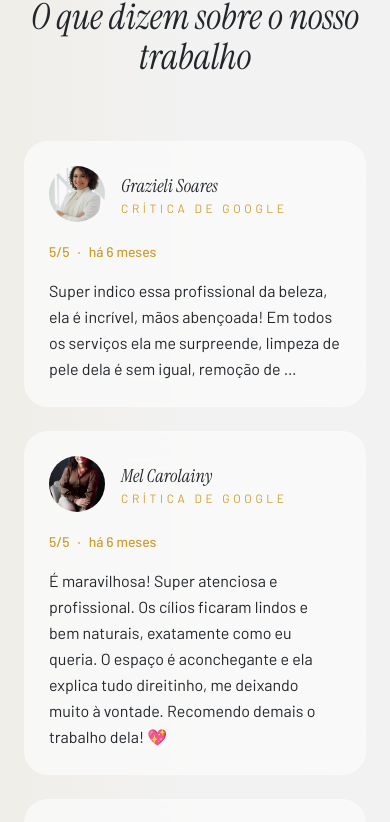
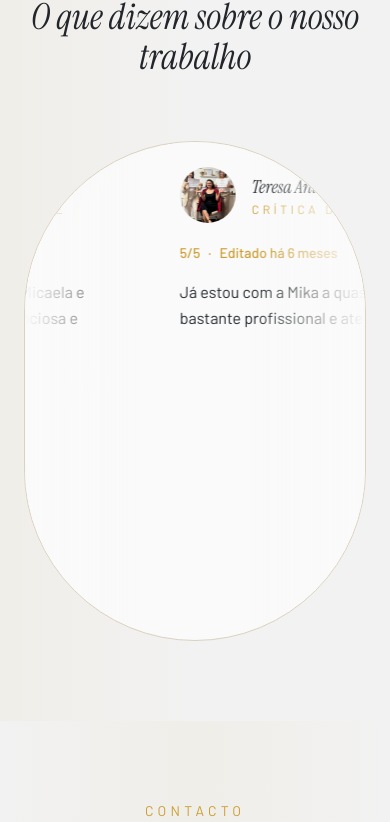
Before and after one commit to vitoriaservicosdepintura-arch/mikaeladiasestetica, a React (Vite) app: page / in a window 390 px wide. Shown: the part 5816-6638 px from the top of the page. Built offline with nearby package versions, Linux system fonts and the light colour scheme.

Commit message:
Add files via upload

```diff
--- a/src/App.jsx
+++ b/src/App.jsx
@@ -708,6 +708,9 @@ function Pricing() {
 }
 
 function ReviewsSection() {
+  const firstRow = reviews.slice(0, Math.ceil(reviews.length / 2));
+  const secondRow = reviews.slice(Math.ceil(reviews.length / 2));
+
   return (
     <section id="reviews" className="relative py-20 md:py-32 bg-card overflow-hidden">
       <div className="absolute inset-0 bg-gradient-to-r from-primary/5 via-transparent to-transparent" />
@@ -722,16 +725,32 @@ function ReviewsSection() {
           <h2 className="font-heading text-4xl md:text-5xl italic text-foreground">O que dizem sobre o nosso trabalho</h2>
         </motion.div>
 
-        <div className="grid gap-6 md:grid-cols-2 xl:grid-cols-3">
-          {reviews.map((review, index) => (
+        <div className="relative flex h-[500px] w-full flex-col items-center justify-center overflow-hidden rounded-lg border md:shadow-xl bg-background">
+          <Marquee pauseOnHover className="[--duration:20s]">
+            {firstRow.map((review, index) => (
+              <ReviewCard key={index} review={review} />
+            ))}
+          </Marquee>
+
+          <Marquee reverse pauseOnHover className="[--duration:20s]">
+            {secondRow.map((review, index) => (
+              <ReviewCard key={index} review={review} />
+            ))}
+          </Marquee>
+
+          <div className="pointer-events-none absolute inset-y-0 left-0 w-1/3 bg-gradient-to-r from-background" />
+          <div className="pointer-events-none absolute inset-y-0 right-0 w-1/3 bg-gradient-to-l from-background" />
+        </div>
+      </div>
+    </section>
+  )
+}
+
+function ReviewCard({ review }) {
+  return (
     <motion.div
-              key={index}
-              initial={{ opacity: 0, y: 40 }}
-              whileInView={{ opacity: 1, y: 0 }}
-              viewport={{ once: true }}
-              transition={{ duration: 0.6, delay: index * 0.05 }}
       whileHover={{ y: -6, boxShadow: '0 24px 60px rgba(0, 0, 0, 0.08)' }}
-              className="relative overflow-hidden rounded-3xl border border-white/10 bg-background/80 p-6 backdrop-blur-xl"
+      className="flex-shrink-0 w-80 mx-4 relative overflow-hidden rounded-3xl border border-white/10 bg-background/80 p-6 backdrop-blur-xl"
     >
       <div className="flex items-center gap-4 mb-5">
         <img src={review.avatar} alt={review.name} className="h-14 w-14 rounded-full object-cover" />
@@ -747,10 +766,27 @@ function ReviewsSection() {
       </div>
       <p className="font-body font-300 text-muted-foreground leading-relaxed">{review.body}</p>
     </motion.div>
-          ))}
+  )
+}
+
+function Marquee({ children, reverse = false, pauseOnHover = false, className = "" }) {
+  const [isHovered, setIsHovered] = useState(false);
+
+  return (
+    <div
+      className={`overflow-hidden ${className}`}
+      onMouseEnter={() => pauseOnHover && setIsHovered(true)}
+      onMouseLeave={() => pauseOnHover && setIsHovered(false)}
+    >
+      <motion.div
+        className="flex w-[200%]"
+        animate={isHovered ? {} : { x: reverse ? ["-50%", "0%"] : ["0%", "-50%"] }}
+        transition={{ duration: 20, repeat: Infinity, ease: "linear" }}
+      >
+        {children}
+        {children}
+      </motion.div>
     </div>
-      </div>
-    </section>
   )
 }
 
```
Also changed, not shown: 3 other files (tests, documents, lock files or other folders). Lines whose indentation alone changed are shown as unchanged.
